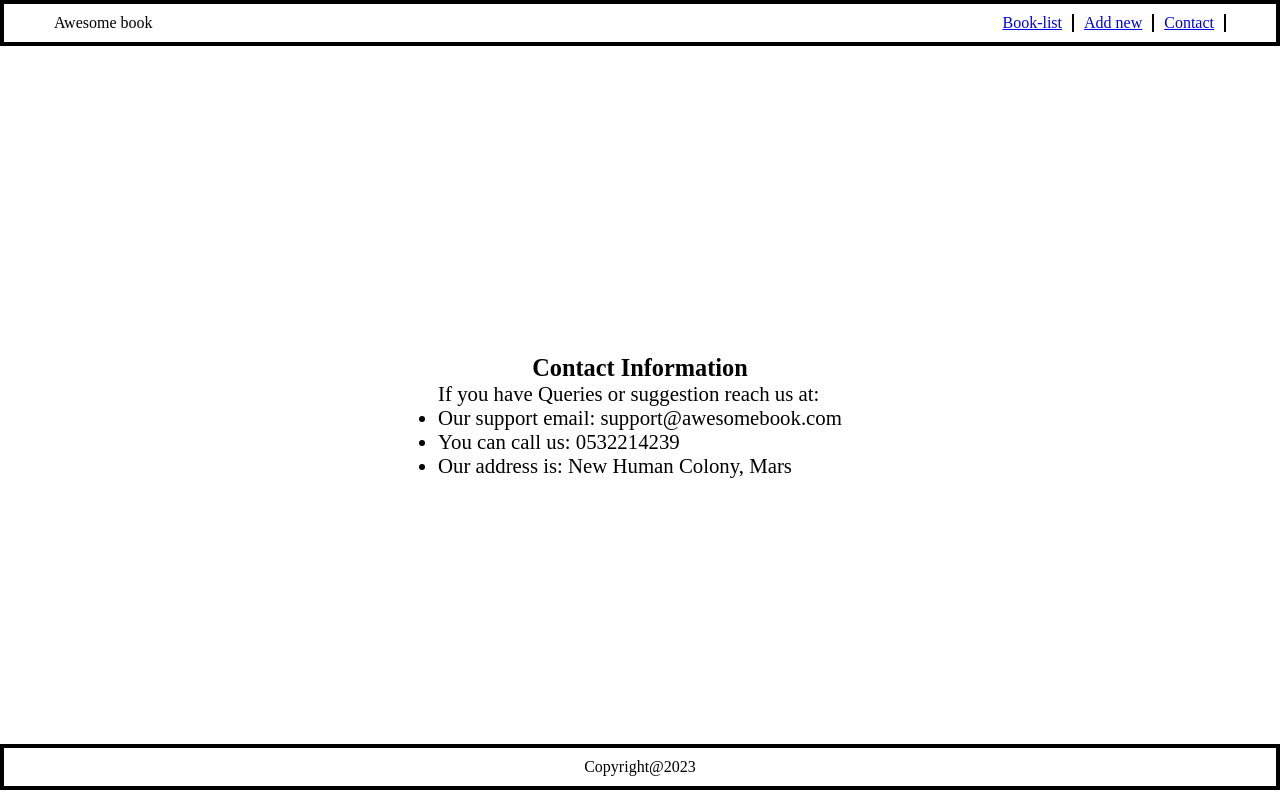
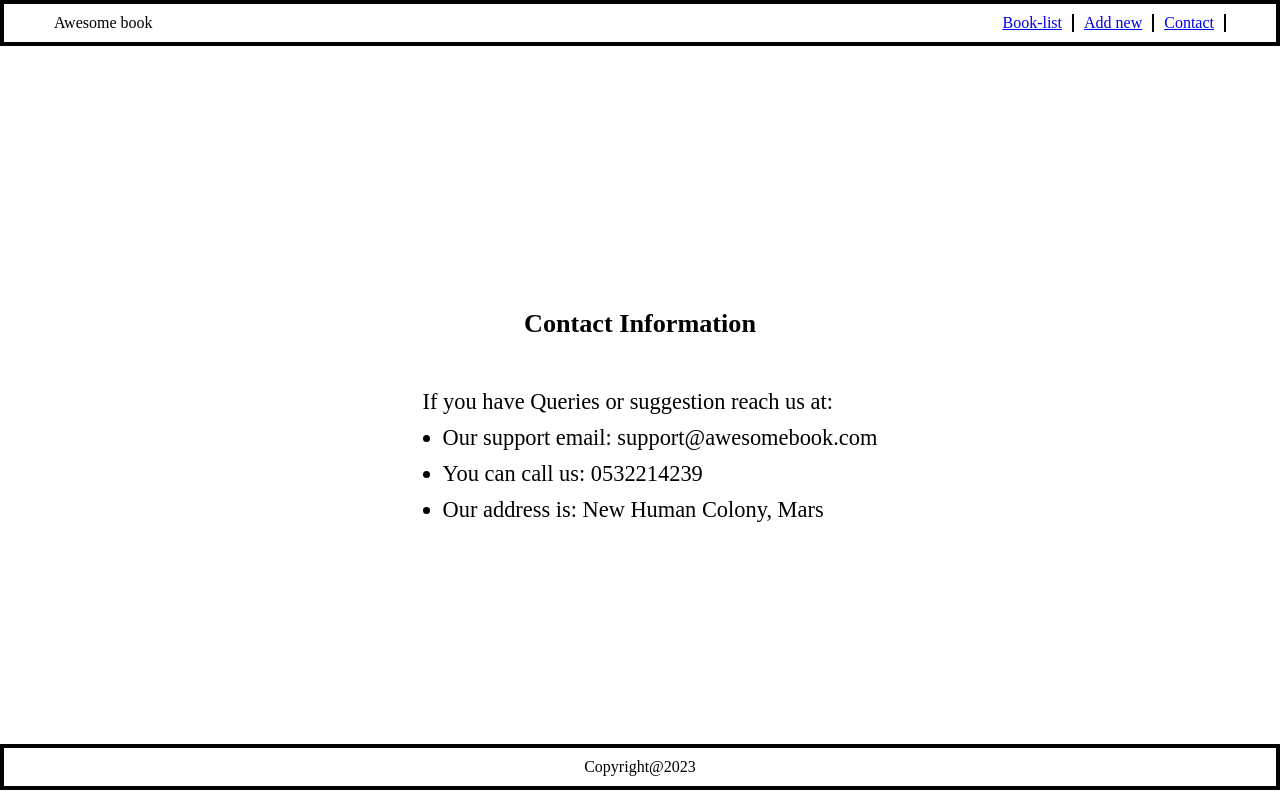
Before and after one commit to AbhishekkM05/Awesome-Books, a website: page index.html in a window 1280 px wide. Both pictures are taken after a click on the link "Contact". Drawn offline with Linux system fonts and the light colour scheme.

Commit message:
Style contact section

```diff
--- a/style.css
+++ b/style.css
@@ -101,7 +101,23 @@ button[type="submit"]:hover {
 }
 
 #Contact {
-  font-size: 1.3rem;
+  font-size: 1.1rem;
+}
+
+#Contact h3 {
+  margin-bottom: 50px;
+}
+
+#Contact p {
+  margin-left: 20px;
+}
+
+#Contact ul {
+  margin-top: 10px;
+  margin-left: 40px;
+  display: flex;
+  flex-direction: column;
+  gap: 10px;
 }
 
 footer {
@@ -115,7 +131,6 @@ footer {
 
 #form,
 #Contact {
-  /* min-height: calc(100vh - 100px); */
   display: flex;
   flex-direction: column;
   align-items: center;
@@ -142,9 +157,14 @@ footer header {
   nav {
     padding-inline: 50px;
   }
+
   #book-list {
     width: 80%;
     max-width: 800px;
     margin-inline: auto;
   }
+
+  #Contact {
+    font-size: 1.4rem;
+  }
 }
```
